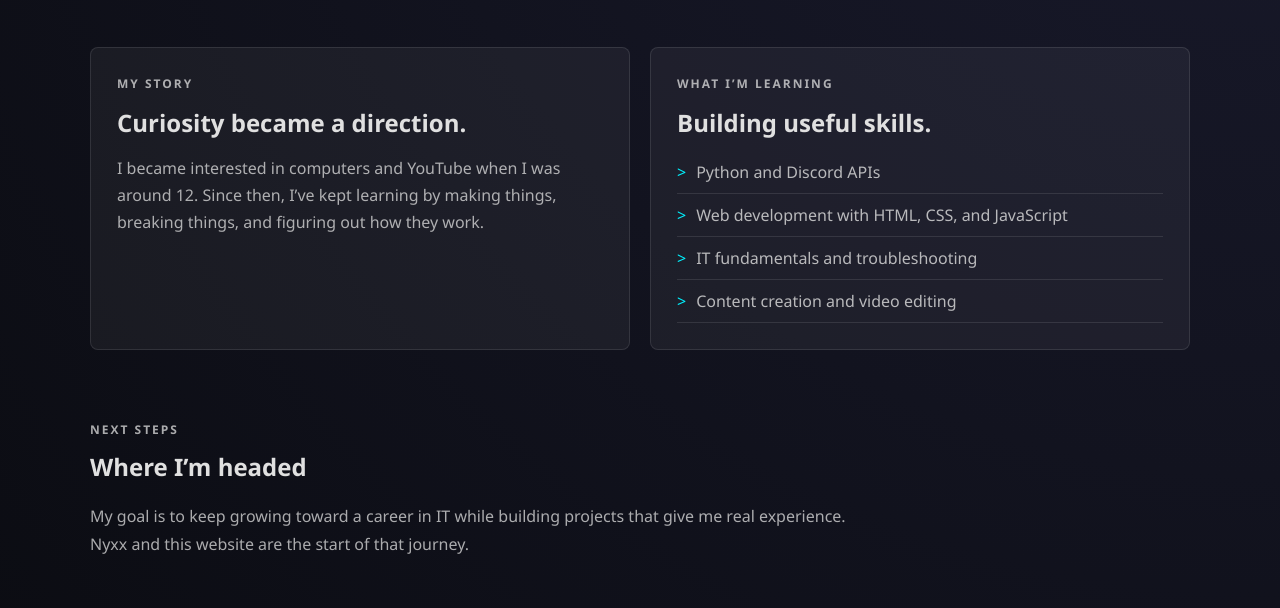
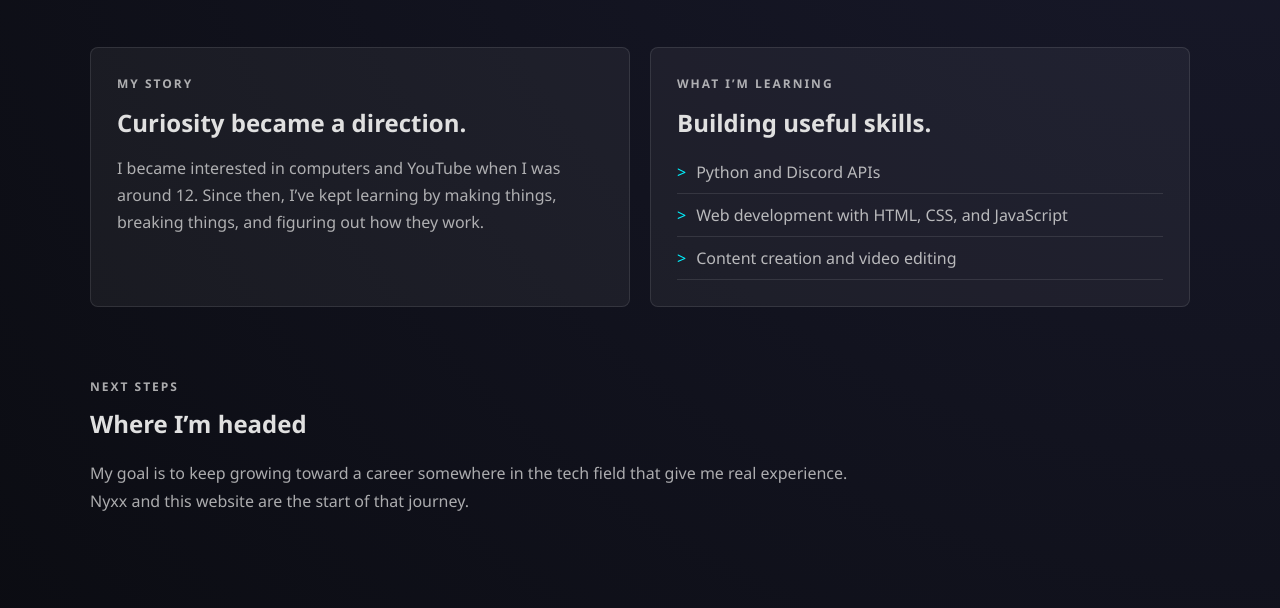
Before and after one commit to fwdrxyy/fwdrxyy.github.io, a plain HTML site: page about.html in a window 1280 px wide. Shown: the part 440-1048 px from the top of the page. Drawn offline with Linux system fonts and the light colour scheme.

Commit message:
made small changes to about.html

```diff
--- a/about.html
+++ b/about.html
@@ -41,7 +41,6 @@
                 <ul class="plain-list">
                     <li>Python and Discord APIs</li>
                     <li>Web development with HTML, CSS, and JavaScript</li>
-                    <li>IT fundamentals and troubleshooting</li>
                     <li>Content creation and video editing</li>
                 </ul>
             </article>
@@ -50,7 +49,7 @@
         <section class="section-block goals-section">
             <p class="eyebrow">Next steps</p>
             <h2>Where I’m headed</h2>
-            <p>My goal is to keep growing toward a career in IT while building projects that give me real experience. Nyxx and this website are the start of that journey.</p>
+            <p>My goal is to keep growing toward a career somewhere in the tech field that give me real experience. Nyxx and this website are the start of that journey.</p>
         </section>
 
 <footer class="social-links">
```
